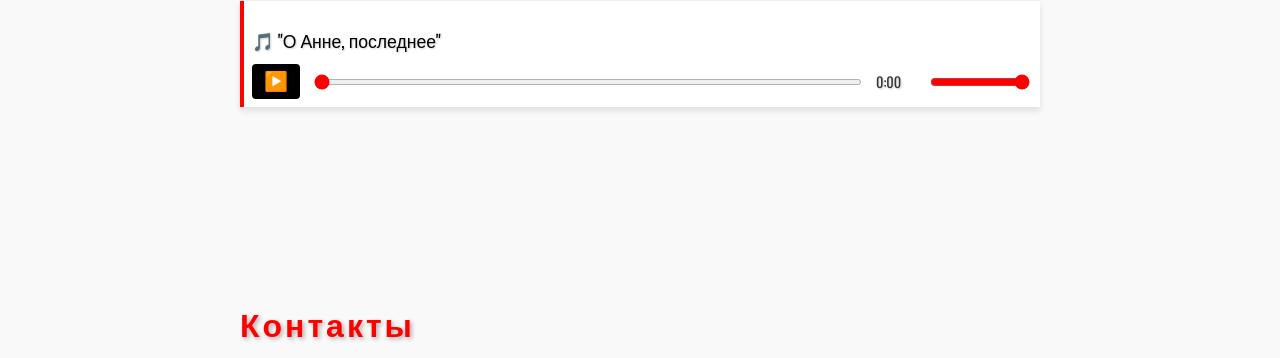
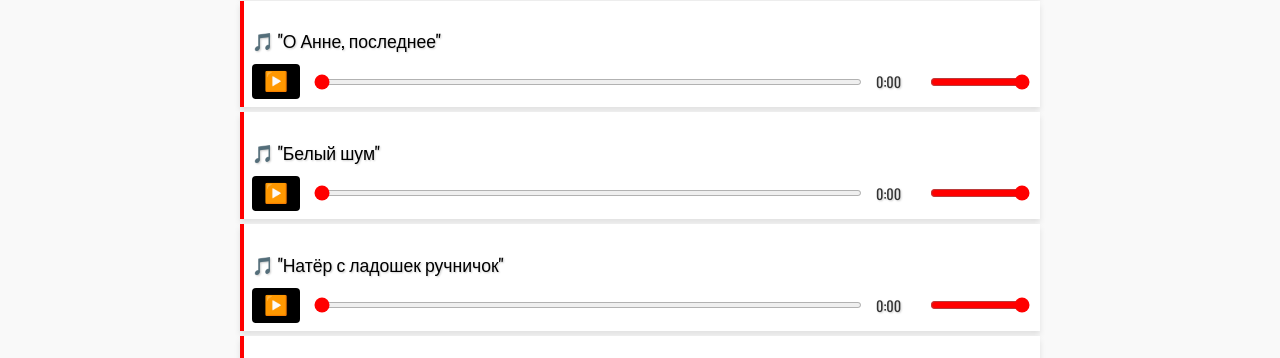
Before and after one commit to velotes-com/velotes-com.github.io, a plain HTML site: page pages/creation.html in a window 1280 px wide. Shown: the part 2464-2822 px from the top of the page. Drawn offline with nearby package versions, Linux system fonts and the light colour scheme.

Commit message:
Update creation.html

```diff
--- a/pages/creation.html
+++ b/pages/creation.html
@@ -295,7 +295,11 @@
     { id: 'track17', title: '🎵 "Анне"', src: '/media/For_Anne_v1.mp3' },
     { id: 'track18', title: '🎵 "Анне"', src: '/media/For_Anne_v2.mp3' },
     { id: 'track20', title: '🎵 "О Анне, последнее"', src: '/media/About Anna, the last_v1.mp3' },
-    { id: 'track20', title: '🎵 "О Анне, последнее"', src: '/media/About Anna, the last_v2.mp3' },
+    { id: 'track21', title: '🎵 "О Анне, последнее"', src: '/media/About Anna, the last_v2.mp3' },
+    // <hr> после этого
+    { id: 'track22', title: '🎵 "Белый шум"', src: '/media_other/Белый шум v1.mp3' },
+    { id: 'track23', title: '🎵 "Натёр с ладошек ручничок"', src: '/media_other/Натёр с ладошек ручничок.mp3' },
+    { id: 'track24', title: '🎵 "Я думаю о ней..."', src: '/media_other/Я думаю о ней....mp3' },
 
 
   ];
```
